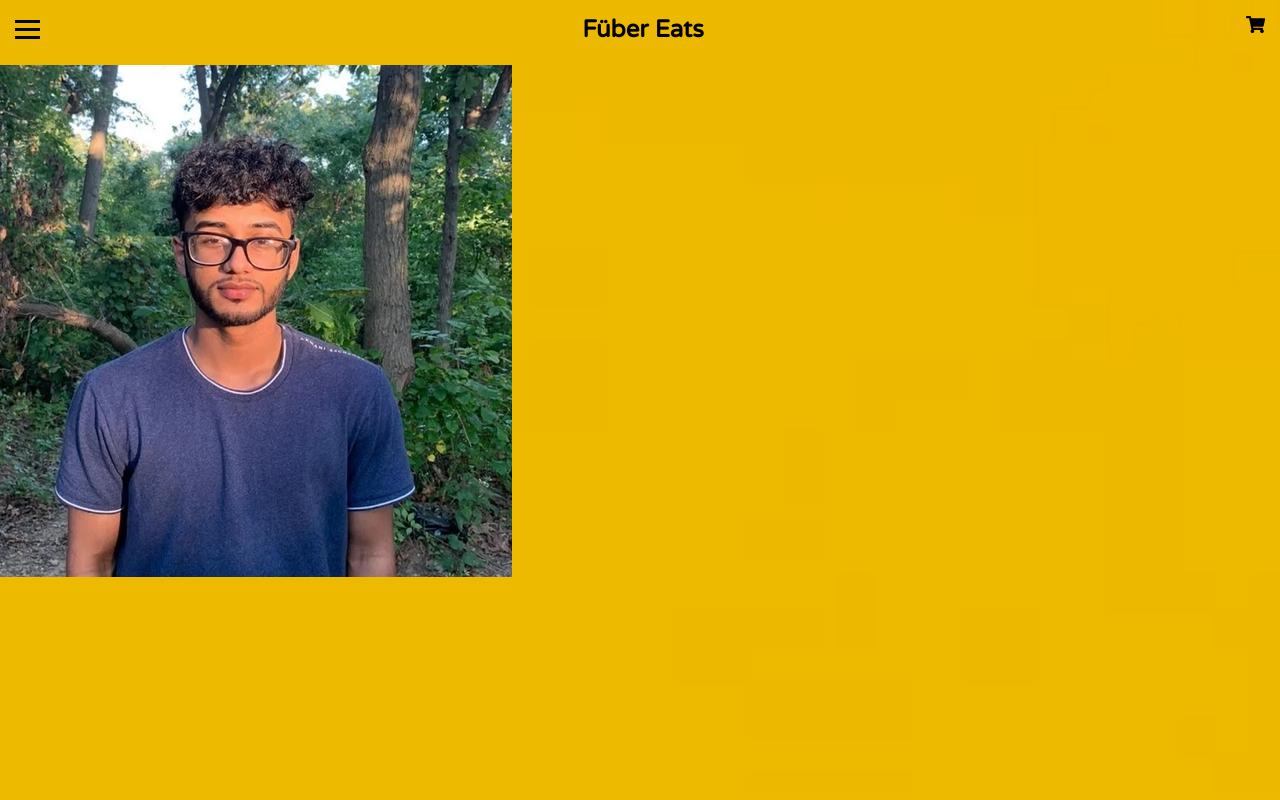
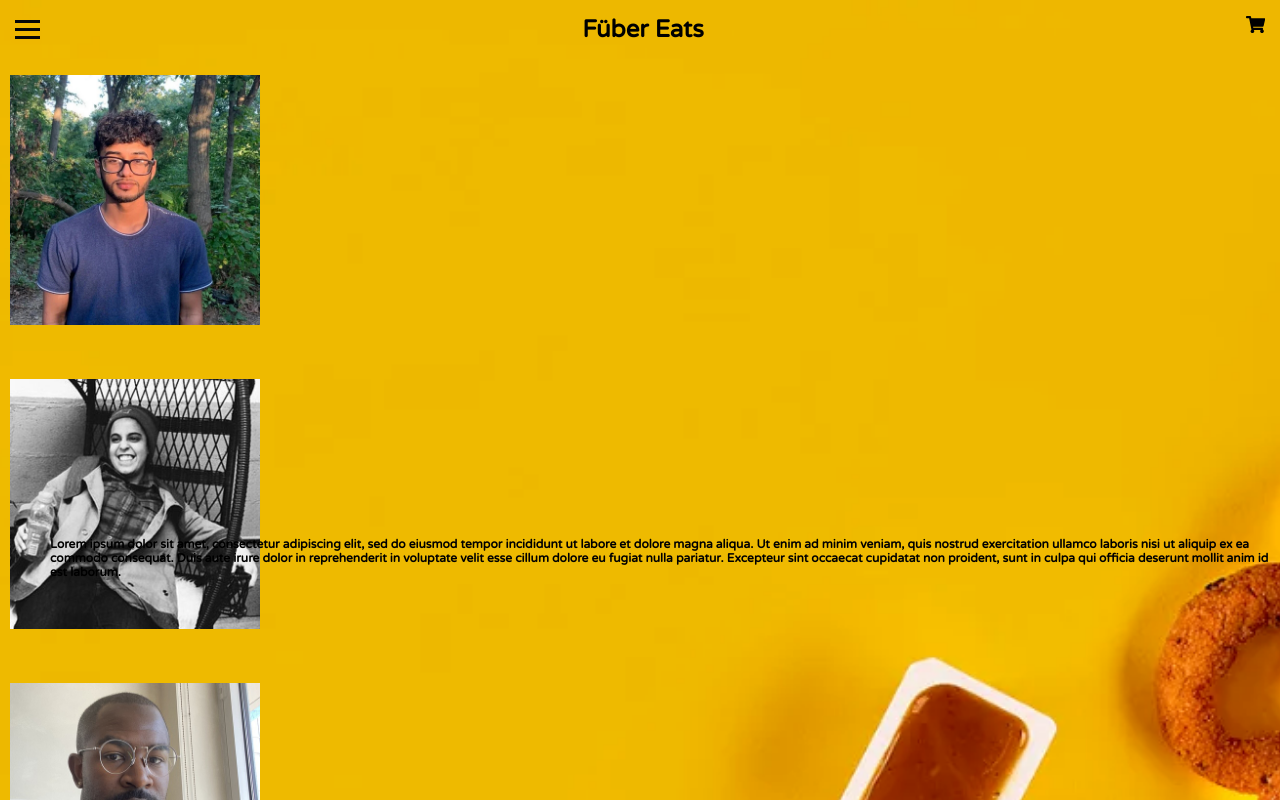
Before and after one commit to tonywuhoo/Uber-Eats-Clone, a React (Create React App) app in the folder fuber-eats/: page / in a window 1280 px wide. Built offline with nearby package versions, Linux system fonts and the light colour scheme.

Commit message:
continuing work

```diff
--- a/fuber-eats/src/About.jsx
+++ b/fuber-eats/src/About.jsx
@@ -9,25 +9,25 @@
 
   return (
     <div className="about-container">
-      <div className="Akeel">
-        <img src={Akeel} alt="Akeel"/>
-        <p>Lorem ipsum dolor sit amet, consectetur adipiscing elit, sed do eiusmod tempor incididunt ut labore et dolore magna aliqua. Ut enim ad minim veniam, quis nostrud exercitation ullamco laboris nisi ut aliquip ex ea commodo consequat. Duis aute irure dolor in reprehenderit in voluptate velit esse cillum dolore eu fugiat nulla pariatur. Excepteur sint occaecat cupidatat non proident, sunt in culpa qui officia deserunt mollit anim id est laborum.</p>
+      <div className="about-content">
+        <img src={Akeel} alt="Akeel" className="about-image" />
+        <p className="about-text">Lorem ipsum dolor sit amet, consectetur adipiscing elit, sed do eiusmod tempor incididunt ut labore et dolore magna aliqua. Ut enim ad minim veniam, quis nostrud exercitation ullamco laboris nisi ut aliquip ex ea commodo consequat. Duis aute irure dolor in reprehenderit in voluptate velit esse cillum dolore eu fugiat nulla pariatur. Excepteur sint occaecat cupidatat non proident, sunt in culpa qui officia deserunt mollit anim id est laborum.</p>
       </div>
-      <div className="Chelsea">
-        <img src={Chelsea} alt="Chelsea" />
-        <p>Lorem ipsum dolor sit amet, consectetur adipiscing elit, sed do eiusmod tempor incididunt ut labore et dolore magna aliqua. Ut enim ad minim veniam, quis nostrud exercitation ullamco laboris nisi ut aliquip ex ea commodo consequat. Duis aute irure dolor in reprehenderit in voluptate velit esse cillum dolore eu fugiat nulla pariatur. Excepteur sint occaecat cupidatat non proident, sunt in culpa qui officia deserunt mollit anim id est laborum.</p>
+      <div className="about-content">
+        <img src={Chelsea} alt="Chelsea" className="about-image" />
+        <p className="about-text">Lorem ipsum dolor sit amet, consectetur adipiscing elit, sed do eiusmod tempor incididunt ut labore et dolore magna aliqua. Ut enim ad minim veniam, quis nostrud exercitation ullamco laboris nisi ut aliquip ex ea commodo consequat. Duis aute irure dolor in reprehenderit in voluptate velit esse cillum dolore eu fugiat nulla pariatur. Excepteur sint occaecat cupidatat non proident, sunt in culpa qui officia deserunt mollit anim id est laborum.</p>
       </div>
-      <div className="Khris">
-        <img src={Khris} alt="Khris" />
-        <p>Lorem ipsum dolor sit amet, consectetur adipiscing elit, sed do eiusmod tempor incididunt ut labore et dolore magna aliqua. Ut enim ad minim veniam, quis nostrud exercitation ullamco laboris nisi ut aliquip ex ea commodo consequat. Duis aute irure dolor in reprehenderit in voluptate velit esse cillum dolore eu fugiat nulla pariatur. Excepteur sint occaecat cupidatat non proident, sunt in culpa qui officia deserunt mollit anim id est laborum.</p>
+      <div className="about-content">
+        <img src={Khris} alt="Khris" className="about-image" />
+        <p className="about-text">Lorem ipsum dolor sit amet, consectetur adipiscing elit, sed do eiusmod tempor incididunt ut labore et dolore magna aliqua. Ut enim ad minim veniam, quis nostrud exercitation ullamco laboris nisi ut aliquip ex ea commodo consequat. Duis aute irure dolor in reprehenderit in voluptate velit esse cillum dolore eu fugiat nulla pariatur. Excepteur sint occaecat cupidatat non proident, sunt in culpa qui officia deserunt mollit anim id est laborum.</p>
       </div>
-      <div className="Nichole">
-        <img src={Nichole} alt="Nichole" />
-        <p>Lorem ipsum dolor sit amet, consectetur adipiscing elit, sed do eiusmod tempor incididunt ut labore et dolore magna aliqua. Ut enim ad minim veniam, quis nostrud exercitation ullamco laboris nisi ut aliquip ex ea commodo consequat. Duis aute irure dolor in reprehenderit in voluptate velit esse cillum dolore eu fugiat nulla pariatur. Excepteur sint occaecat cupidatat non proident, sunt in culpa qui officia deserunt mollit anim id est laborum.</p>
+      <div className="about-content">
+        <img src={Nichole} alt="Nichole" className="about-image" />
+        <p className="about-text">Lorem ipsum dolor sit amet, consectetur adipiscing elit, sed do eiusmod tempor incididunt ut labore et dolore magna aliqua. Ut enim ad minim veniam, quis nostrud exercitation ullamco laboris nisi ut aliquip ex ea commodo consequat. Duis aute irure dolor in reprehenderit in voluptate velit esse cillum dolore eu fugiat nulla pariatur. Excepteur sint occaecat cupidatat non proident, sunt in culpa qui officia deserunt mollit anim id est laborum.</p>
       </div>
-      <div className="Tony">
-        <img src={Tony} alt="Tony" />
-        <p>Lorem ipsum dolor sit amet, consectetur adipiscing elit, sed do eiusmod tempor incididunt ut labore et dolore magna aliqua. Ut enim ad minim veniam, quis nostrud exercitation ullamco laboris nisi ut aliquip ex ea commodo consequat. Duis aute irure dolor in reprehenderit in voluptate velit esse cillum dolore eu fugiat nulla pariatur. Excepteur sint occaecat cupidatat non proident, sunt in culpa qui officia deserunt mollit anim id est laborum.</p>
+      <div className="about-content">
+        <img src={Tony} alt="Tony" className="about-image" />
+        <p className="about-text">Lorem ipsum dolor sit amet, consectetur adipiscing elit, sed do eiusmod tempor incididunt ut labore et dolore magna aliqua. Ut enim ad minim veniam, quis nostrud exercitation ullamco laboris nisi ut aliquip ex ea commodo consequat. Duis aute irure dolor in reprehenderit in voluptate velit esse cillum dolore eu fugiat nulla pariatur. Excepteur sint occaecat cupidatat non proident, sunt in culpa qui officia deserunt mollit anim id est laborum.</p>
       </div>
     </div>
   )
--- a/fuber-eats/src/App.css
+++ b/fuber-eats/src/App.css
@@ -106,3 +106,21 @@
   position: relative;
   margin-top: 2px;
 }
+
+.about-container{
+  display: flex;
+  flex-direction: column;
+  overflow: scroll;
+  margin: 10px;
+}
+
+.about-image{
+  display: flex;
+  max-height: 250px;
+  max-width: 250px;
+}
+
+.about-text{
+  display: flex;
+  font-size: 12px;
+}
```
